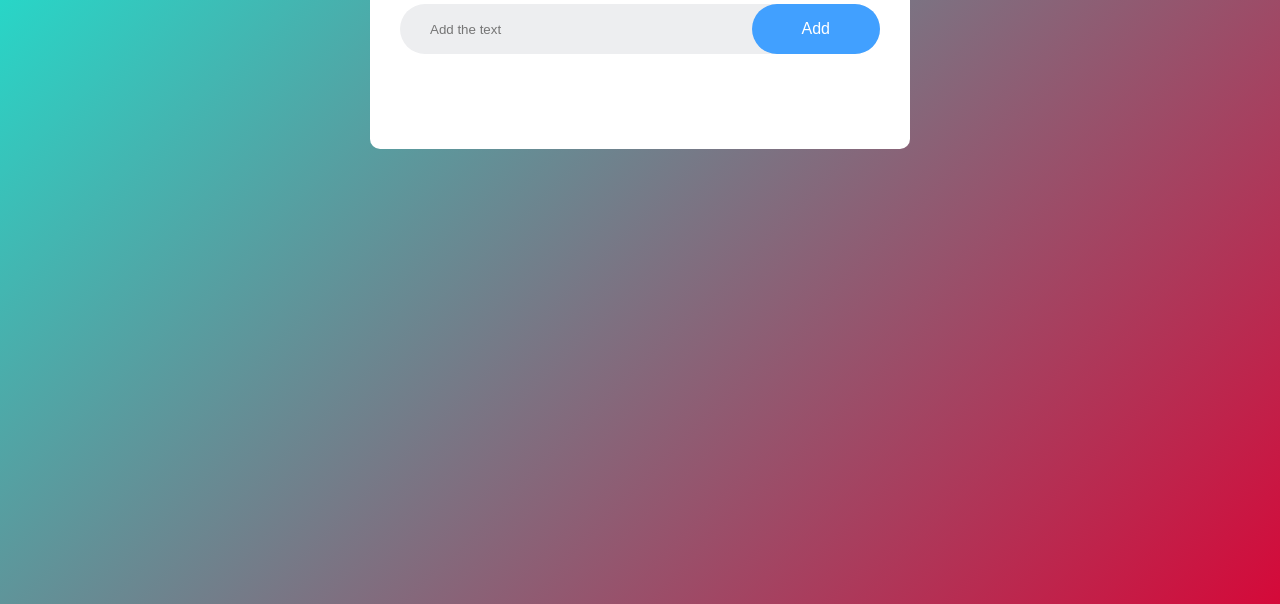
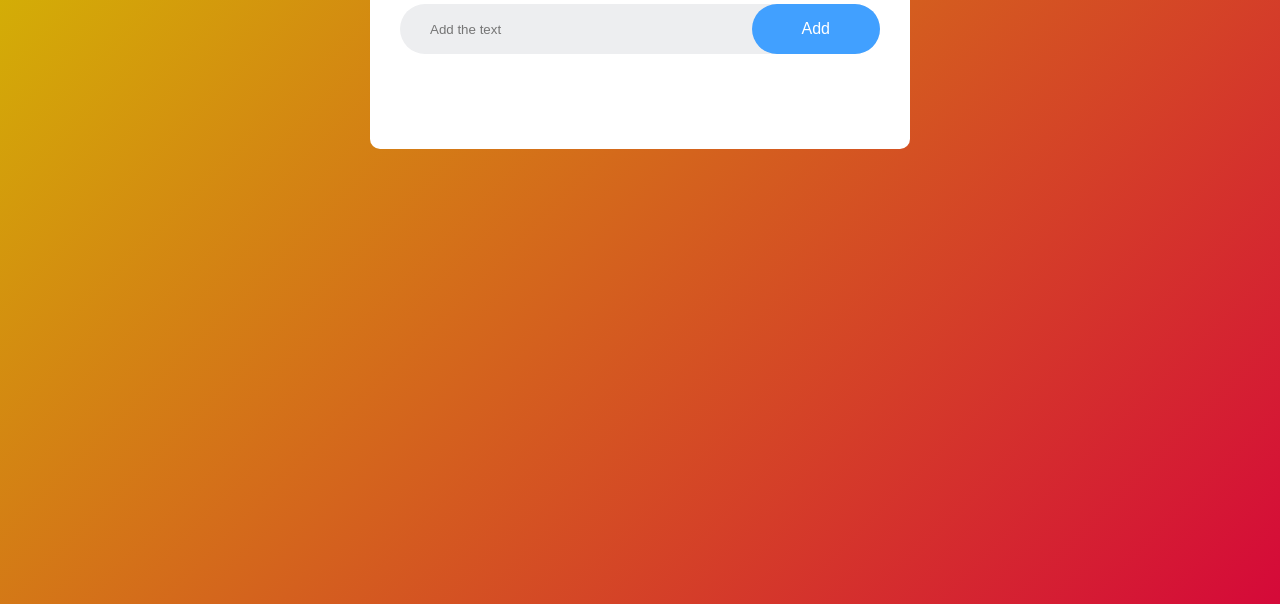
Before and after one commit to vivekranjansahoo/Javascript_Project, a plain HTML site: page Project2(Todo_list)/index.html in a window 1280 px wide. Shown: the part 196-800 px from the top of the page. Drawn offline with Linux system fonts and the light colour scheme.

Commit message:
background

```diff
--- a/Project2(Todo_list)/style.css
+++ b/Project2(Todo_list)/style.css
@@ -7,7 +7,7 @@
 .container {
   width: 100%;
   min-height: 100vh;
-  background: linear-gradient(135deg, #16ebd6, #d50939);
+  background: linear-gradient(135deg, #d3be01, #d50939);
   padding: 10px;
 }
 
```
